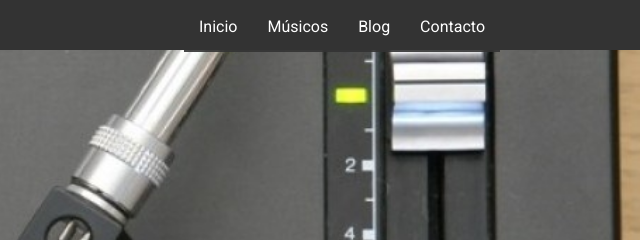
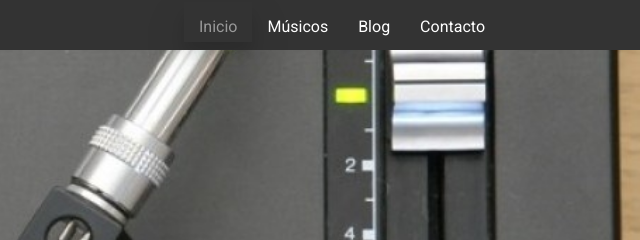
Before and after one commit to gabrielcerri/MyMusic_HTMLyCSS, a plain HTML site: page index.html in a window 1280 px wide. In both pictures the pointer is over the link "Inicio". Shown: the top 240 px of the page, 640-1280 px from the left. Drawn offline with Linux system fonts and the light colour scheme.

Commit message:
Update menu.css

```diff
--- a/styles/menu.css
+++ b/styles/menu.css
@@ -56,10 +56,20 @@ header label {
 	}
 
 	.menu a {
-		border:none;
+		border: none;
+		height: 40px;
+
 	}
 
 	header label {
 		display: none;
 	}
+
+	.menu a:hover {
+		background: border-bottom:rgba(255,255,255,0.3);
+		box-shadow:  0 12px 16px 0 rgba(0,0,0,0.24),0 17px 50px 0 rgba(0,0,0,0.19);
+  		opacity: 0.5;
+	}
+
+
 }
```
